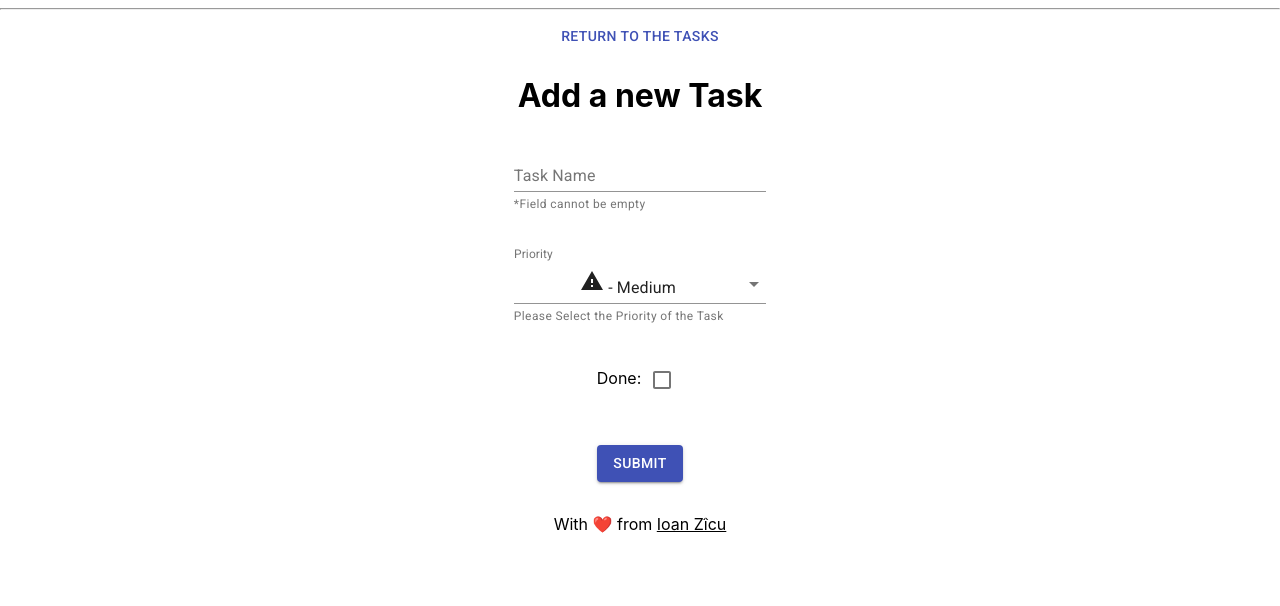
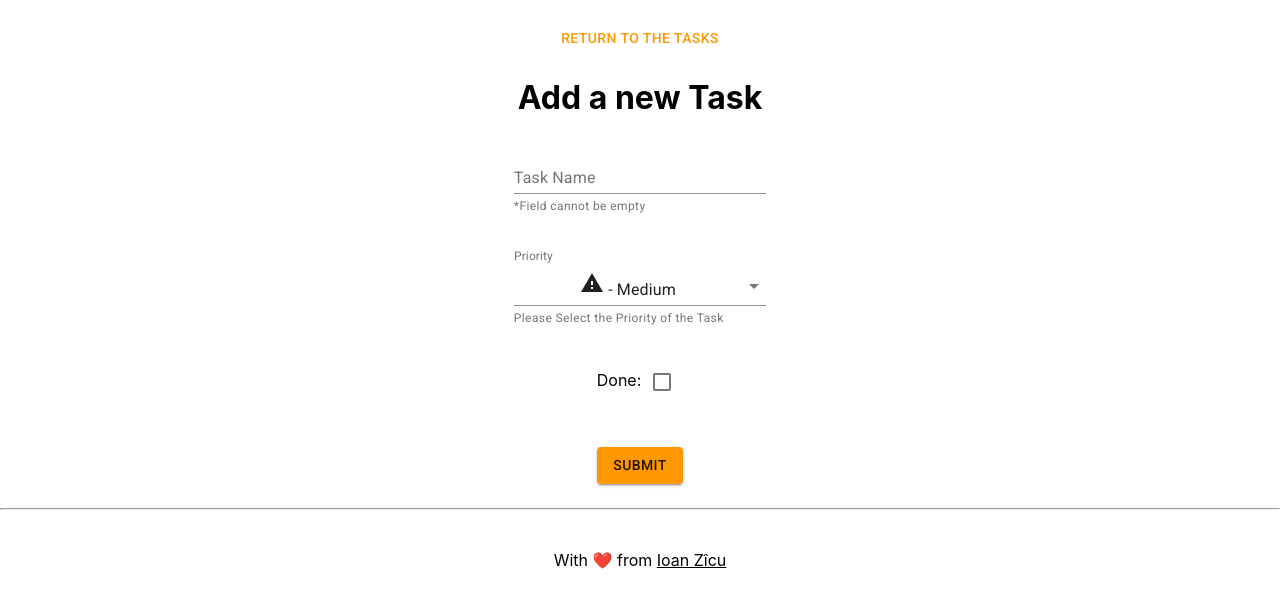
Before and after one commit to ioanzicu/tremendous-todo-app, a React (Create React App) app: page / in a window 1280 px wide. Both pictures are taken after a click on the button "ADD A NEW TASK". Shown: the top 606 px of the page. Built offline with nearby package versions, Linux system fonts and the light colour scheme.

Commit message:
style buttons and add author component

```diff
--- a/src/App.tsx
+++ b/src/App.tsx
@@ -1,8 +1,24 @@
 import React, { useState } from 'react';
 import './styles/App.css';
+import { ThemeProvider } from '@material-ui/core/styles';
 import EnhancedTable from './EnchancedTable';
 import Form from './Form';
 import Button from '@material-ui/core/Button';
+import { createMuiTheme } from '@material-ui/core/styles';
+import { orange, deepOrange } from '@material-ui/core/colors';
+import { Author } from './Author';
+
+const theme = createMuiTheme({
+  palette: {
+    primary: {
+      main: orange[500],
+    },
+    secondary: {
+      main: deepOrange[500],
+    },
+  },
+});
+
 
 function App() {
   const [showForm, setShowForm] = useState<Boolean>(false);
@@ -15,14 +31,15 @@ function App() {
 
   return (
     <div className="App">
-      <hr />
-
-      <Button color="primary" onClick={handleClick}>
-        {buttonText}
-      </Button>
+      <br />
+      <ThemeProvider theme={theme}>
+        <Button color="primary" onClick={handleClick}>
+          {buttonText}
+        </Button>
+      </ThemeProvider>
 
       {showForm ? (
-        <Form showForm={showForm} setShowForm={setShowForm} />
+        <Form showForm={showForm} theme={theme} setShowForm={setShowForm} />
       ) : (
           <div>
             <hr />
@@ -30,10 +47,8 @@ function App() {
           </div>
         )}
 
-      <p>
-        With <span role="img" aria-labelledby='love'>❤️</span> from <a href='https://ioanzicu.netlify.app/' target='blank' style={{ color: 'inherit' }} >
-          Ioan Zîcu</a>
-      </p>
+      <hr />
+      <Author />
     </div>
   );
 }
--- /dev/null
+++ b/src/Author.tsx
@@ -0,0 +1,10 @@
+import React from 'react';
+
+export const Author = () => (
+    <div style={{ paddingTop: '1rem' }}>
+        <p>
+            With <span role="img" aria-labelledby='love'>❤️</span> from <a href='https://ioanzicu.netlify.app/' target='blank' style={{ color: 'inherit' }} >
+                Ioan Zîcu</a>
+        </p>
+    </div>
+);
--- a/src/EnchancedTable.tsx
+++ b/src/EnchancedTable.tsx
@@ -16,7 +16,7 @@ import Checkbox from '@material-ui/core/Checkbox';
 import IconButton from '@material-ui/core/IconButton';
 import Tooltip from '@material-ui/core/Tooltip';
 import DeleteIcon from '@material-ui/icons/Delete';
-import { deepOrange, orange } from '@material-ui/core/colors';
+import { orange } from '@material-ui/core/colors';
 
 
 import { Data, EnhancedTableToolbarProps } from './CustomTypes';
@@ -93,9 +93,6 @@ const StyledTableCell = withStyles((theme: Theme) =>
             '&:hover': {
                 color: theme.palette.common.white,
             },
-        },
-        '&:active': {
-            color: 'orange',
         },
         head: {
             backgroundColor: '#595338',
--- a/src/Form.tsx
+++ b/src/Form.tsx
@@ -1,5 +1,5 @@
 import React, { useState } from 'react';
-import { createStyles, makeStyles, Theme } from '@material-ui/core/styles';
+import { ThemeProvider, createStyles, makeStyles, Theme } from '@material-ui/core/styles';
 import TextField from '@material-ui/core/TextField';
 import MenuItem from '@material-ui/core/MenuItem';
 import PriorityHighIcon from '@material-ui/icons/PriorityHigh';
@@ -9,9 +9,7 @@ import Checkbox from '@material-ui/core/Checkbox';
 import Button from '@material-ui/core/Button';
 import { saveOnLocal, getDataFromLocal } from './StorageManagement';
 import { uniqueId, getKeyByValue } from './Utils';
-import { Data, IPriority } from './CustomTypes';
-
-
+import { Data, IPriority, IForm } from './CustomTypes';
 
 function createData(
     name: string,
@@ -43,12 +41,7 @@ const useStyles: (props?: any) => Record<"root", string> = makeStyles((theme: Th
     }),
 );
 
-interface IForm {
-    showForm: Boolean,
-    setShowForm: any,
-}
-
-export default function Form({ showForm, setShowForm }: IForm) {
+export default function Form({ showForm, setShowForm, theme }: IForm) {
     const classes = useStyles();
 
     const [name, setName] = useState<string>('');
@@ -111,9 +104,7 @@ export default function Form({ showForm, setShowForm }: IForm) {
 
     return (
         <div>
-
             <h1>Add a new Task</h1>
-
             <form className={classes.root} noValidate onSubmit={handleSubmit} autoComplete="off">
                 <TextField
                     id="standard-basic"
@@ -149,9 +140,13 @@ export default function Form({ showForm, setShowForm }: IForm) {
                 </div>
                 <div>
                     <br />
-                    <Button variant="contained" type="submit" color="primary">
-                        Submit
+                    <ThemeProvider theme={theme}>
+
+                        <Button variant="contained" type="submit" color="primary">
+                            Submit
                     </Button>
+                    </ThemeProvider>
+
                 </div>
             </form>
         </div>
```
Also changed, not shown: src/CustomTypes.tsx (+8 -0 lines).
